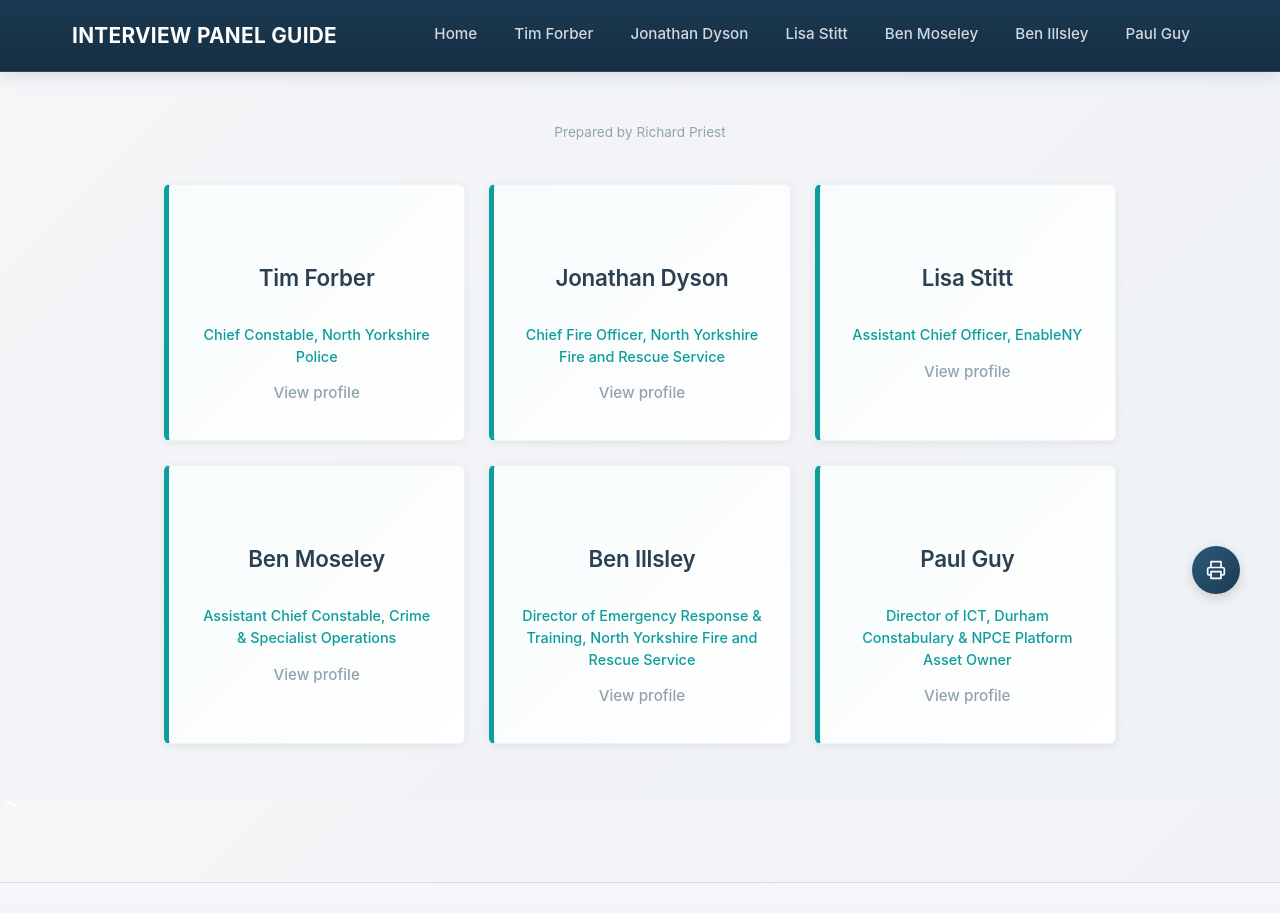
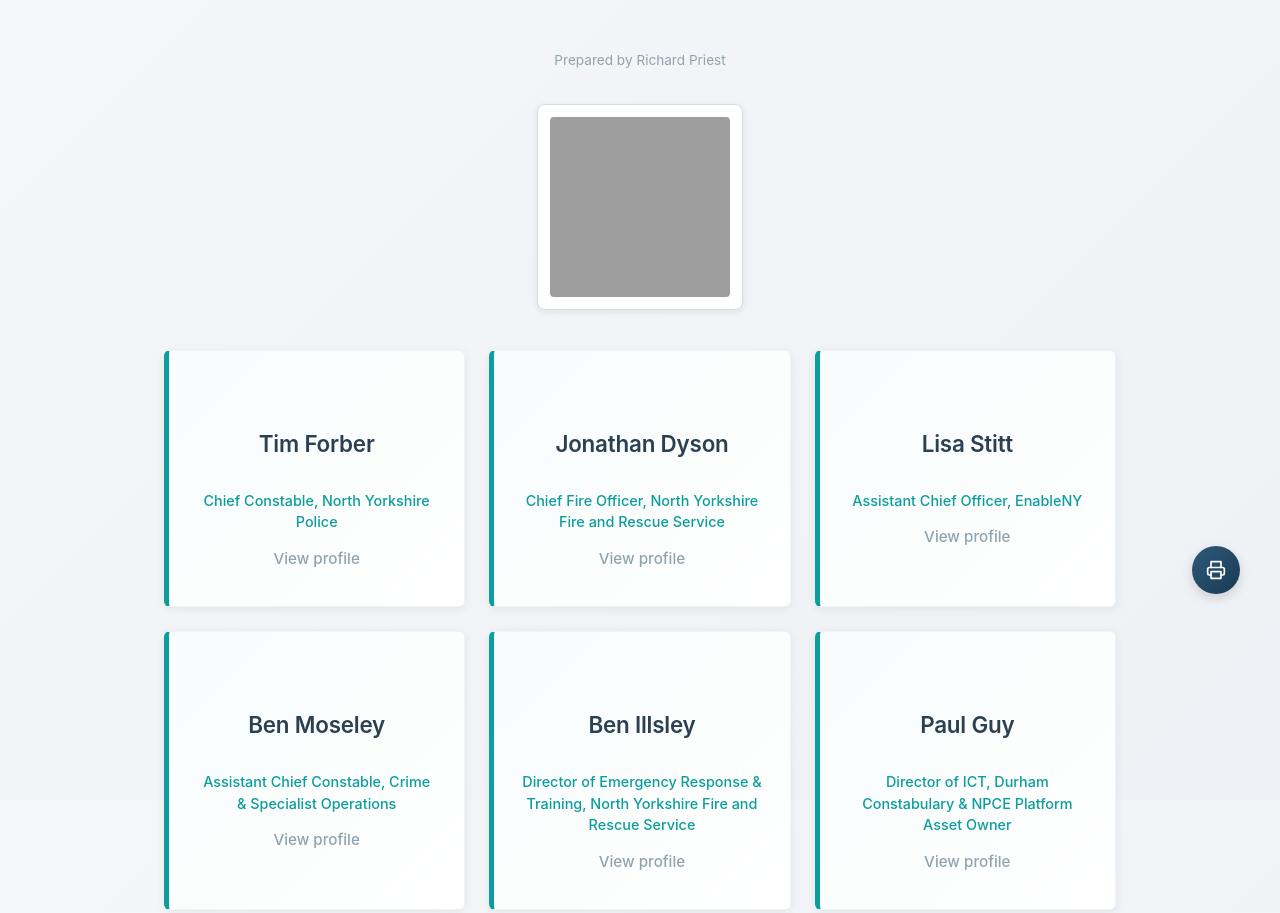
Before and after one commit to RichardPriest19/NYP-NYFRS, a plain HTML site: page index.html in a window 1280 px wide. Shown: the top 913 px of the page. Drawn offline with Linux system fonts and the light colour scheme; grey boxes are pictures that could not be loaded.

Commit message:
Add files via upload

```diff
--- a/index.html
+++ b/index.html
@@ -7,27 +7,16 @@
     <link rel="stylesheet" href="styles.css">
 </head>
 <body>
-    <!-- Navigation Menu -->
-    <nav class="navbar">
-        <div class="nav-container">
-            <div class="logo">Interview Panel Guide</div>
-            <ul class="nav-menu" id="navMenu">
-                <li><a href="#" onclick="showHome()">Home</a></li>
-                <li><a href="#" class="panel-link" onclick="showPanel('tim-forber')">Tim Forber</a></li>
-                <li><a href="#" class="panel-link" onclick="showPanel('jonathan-dyson')">Jonathan Dyson</a></li>
-                <li><a href="#" class="panel-link" onclick="showPanel('lisa-stitt')">Lisa Stitt</a></li>
-                <li><a href="#" class="panel-link" onclick="showPanel('ben-moseley')">Ben Moseley</a></li>
-                <li><a href="#" class="panel-link" onclick="showPanel('ben-illsley')">Ben Illsley</a></li>
-                <li><a href="#" class="panel-link" onclick="showPanel('paul-guy')">Paul Guy</a></li>
-            </ul>
-        </div>
-    </nav>
-
     <!-- Main Content -->
     <main class="container">
         <!-- Home Page -->
         <section id="home-page" class="page active">
             <p class="byline">Prepared by Richard Priest</p>
+            <div class="qr-code-container">
+                <a href="https://richardpriest19.github.io/NYP-NYFRS/" target="_blank" title="View interview portfolio">
+                    <img src="https://api.qrserver.com/v1/create-qr-code/?size=180x180&data=https://richardpriest19.github.io/NYP-NYFRS/" alt="QR code to interview portfolio" class="qr-code">
+                </a>
+            </div>
             <div class="home-grid">
                 <div class="panel-card" onclick="showPanel('tim-forber')">
                     <h3>Tim Forber</h3>
--- a/styles.css
+++ b/styles.css
@@ -15,77 +15,6 @@ body {
     color: #2c3e50;
     background: linear-gradient(135deg, #f5f6f8 0%, #eef1f5 100%);
     background-attachment: fixed;
-}
-
-/* Navigation Bar */
-.navbar {
-    background: linear-gradient(180deg, #1a3a52 0%, #162d42 100%);
-    padding: 0;
-    position: sticky;
-    top: 0;
-    z-index: 1000;
-    box-shadow: 0 4px 16px rgba(26, 58, 82, 0.12);
-    border-bottom: 1px solid rgba(255, 255, 255, 0.08);
-}
-
-.nav-container {
-    max-width: 1200px;
-    margin: 0 auto;
-    display: flex;
-    justify-content: space-between;
-    align-items: center;
-    padding: 0 32px;
-}
-
-.logo {
-    color: #ffffff;
-    font-size: 1.3em;
-    font-weight: 700;
-    letter-spacing: 0.3px;
-    padding: 18px 0;
-    text-transform: uppercase;
-    text-align: center;
-}
-
-.nav-menu {
-    display: flex;
-    list-style: none;
-    gap: 1px;
-    flex-wrap: wrap;
-}
-
-.nav-menu li a {
-    color: #d0d8e0;
-    text-decoration: none;
-    padding: 22px 18px;
-    display: block;
-    transition: all 0.28s ease;
-    font-size: 0.95em;
-    font-weight: 500;
-    position: relative;
-    border-bottom: 3px solid transparent;
-}
-
-.nav-menu li a::after {
-    content: '';
-    position: absolute;
-    bottom: 0;
-    left: 0;
-    right: 0;
-    height: 3px;
-    background: linear-gradient(90deg, #0d9d9d, #15b8b8);
-    transform: scaleX(0);
-    transform-origin: left;
-    transition: transform 0.28s ease;
-}
-
-.nav-menu li a:hover {
-    background: rgba(13, 156, 156, 0.12);
-    color: #ffffff;
-}
-
-.nav-menu li a.panel-link:hover::after {
-    transform: scaleX(1);
 }
 
 /* Container */
@@ -146,6 +75,35 @@ body {
     color: #90a4ae;
     margin-bottom: 28px;
     font-weight: 400;
+}
+
+.qr-code-container {
+    display: flex;
+    justify-content: center;
+    margin: 32px 0 40px 0;
+}
+
+.qr-code-container a {
+    display: inline-block;
+    padding: 12px;
+    background: #ffffff;
+    border: 1px solid #d8dce4;
+    border-radius: 8px;
+    transition: all 0.3s ease;
+    box-shadow: 0 2px 8px rgba(0, 0, 0, 0.08);
+}
+
+.qr-code-container a:hover {
+    box-shadow: 0 4px 16px rgba(13, 157, 157, 0.15);
+    border-color: #0d9d9d;
+    transform: translateY(-2px);
+}
+
+.qr-code {
+    display: block;
+    width: 180px;
+    height: 180px;
+    border-radius: 4px;
 }
 
 .home-grid {
@@ -524,7 +482,6 @@ body {
 /* Print Styles */
 @media print {
     /* Hide navigation and interactive elements */
-    .navbar,
     .footer,
     #floatingTopButton,
     .floating-export-buttons,
@@ -708,26 +665,6 @@ body {
 
 /* Responsive Design */
 @media (max-width: 768px) {
-    .nav-container {
-        flex-direction: column;
-        padding: 0 16px;
-    }
-
-    .logo {
-        padding: 14px 0;
-        font-size: 1.1em;
-    }
-
-    .nav-menu {
-        gap: 0;
-        width: 100%;
-    }
-
-    .nav-menu li a {
-        padding: 14px 12px;
-        font-size: 0.85em;
-    }
-
     .container {
         margin: 30px auto;
         padding: 0 18px;
@@ -805,11 +742,6 @@ body {
 }
 
 @media (max-width: 600px) {
-    .nav-menu li a {
-        padding: 12px 10px;
-        font-size: 0.8em;
-    }
-
     #home-page h1 {
         font-size: 1.5em;
     }
@@ -822,6 +754,15 @@ body {
     .byline {
         font-size: 0.8em;
         margin-bottom: 20px;
+    }
+
+    .qr-code-container {
+        margin: 24px 0 32px 0;
+    }
+
+    .qr-code {
+        width: 140px;
+        height: 140px;
     }
 
     .panel-card {
```
